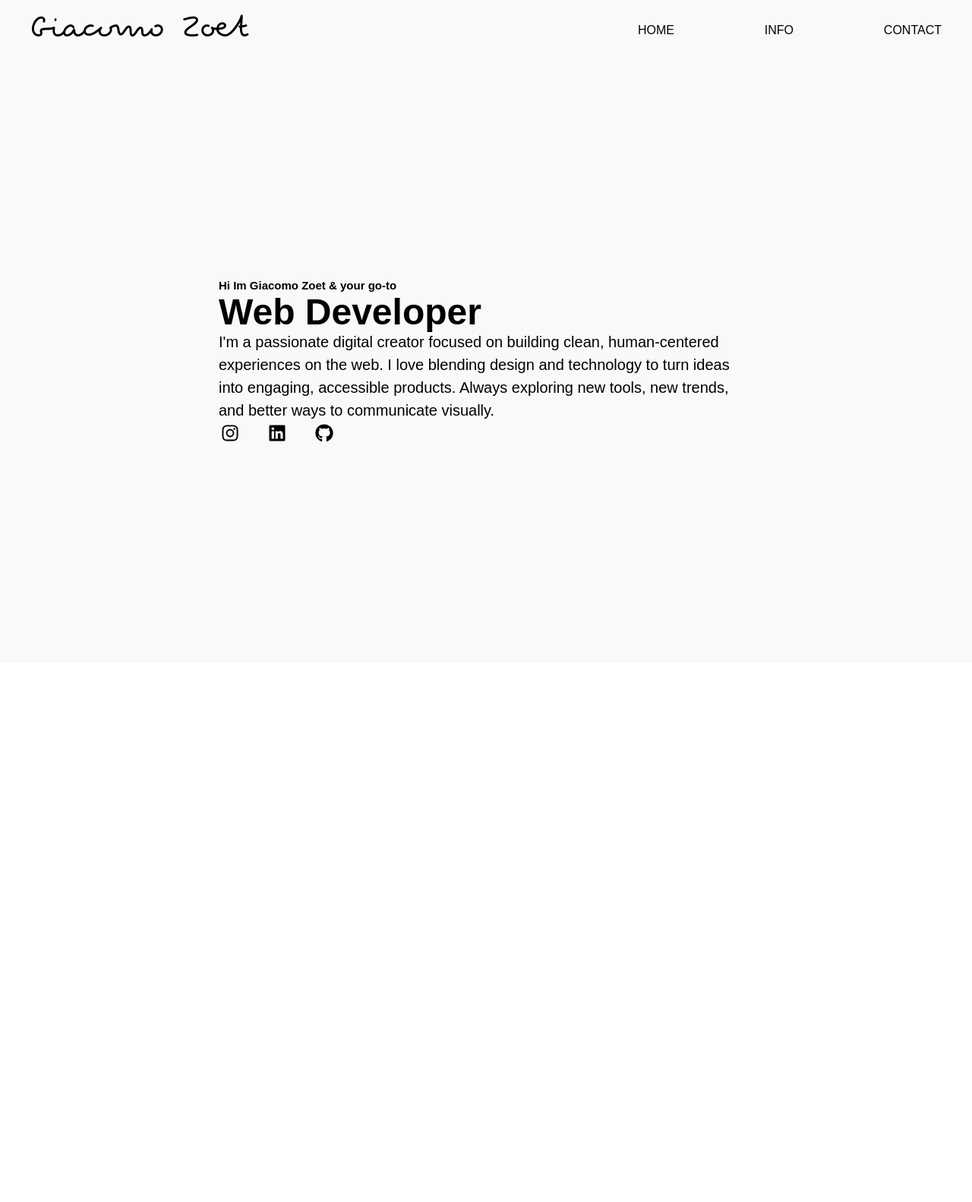
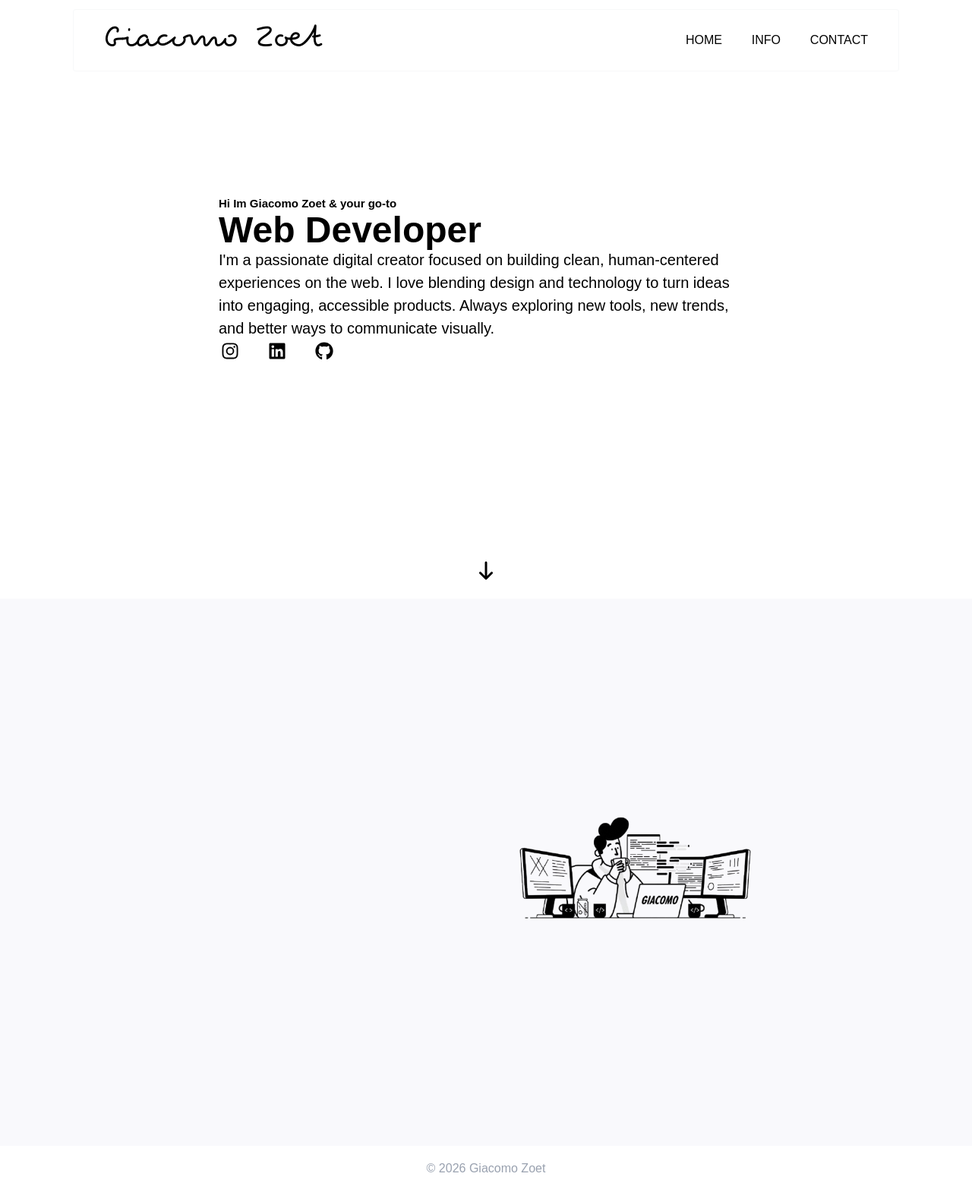
Before and after one commit to GiacomoZoet/Portfolio, a Vue app: page / in a window 1280 px wide. Shown: the top 1582 px of the page at 76% size. Built offline with nearby package versions, Linux system fonts and the light colour scheme; a web font is replaced by a local one.

Commit message:
various changes

```diff
--- a/src/App.vue
+++ b/src/App.vue
@@ -3,7 +3,11 @@ import Header from './components/HeaderMenu.vue'
 </script>
 
 <template>
-  <Header />
+  <div class="fixed top-0 left-0 w-[100%] z-50 flex justify-center pt-3 px-3">
+    <div class="w-full max-w-6xl px-8">
+      <Header  />
+    </div>
+  </div>
   <router-view />
 </template>
 
@@ -23,8 +27,14 @@ import Header from './components/HeaderMenu.vue'
   --font-sans: "Nunito", sans-serif;
 }
 
+@layer base {
+  html {
+    scroll-behavior: smooth;
+  }
+}
+
 @utility content-height {
-  height: calc(100vh - 8px);
+  height: calc(100vh - 64px);
 }
 
 .fade-enter-active,
--- a/src/components/HeaderMenu.vue
+++ b/src/components/HeaderMenu.vue
@@ -1,19 +1,14 @@
 <script setup>
-import { useRouter } from 'vue-router';
-const router = useRouter();
 
-const navigateTo = (routeName) => {
-  router.push({name: routeName});
-}
 </script>
 
 <template>
-  <header class="sticky top-0 flex items-center h-[64px] justify-between p-10 bg-[#F9F9FC]">
+  <header class="sticky top-0 flex items-center h-[64px] bg-[#ffffff]/90 w-full backdrop-blur-[1px] justify-between p-10 border border-gray-500/5 rounded-sm ">
       <div class="flex items-center">
-        <router-link to="home" class="font-header text-5xl">Giacomo Zoet</router-link>
+        <router-link to="/" class="font-header text-5xl">Giacomo Zoet</router-link>
       </div>
       <nav >
-        <ul class="flex items-center w-100 justify-between">
+        <ul class="flex items-center w-60 justify-between">
           <li><router-link to="/">HOME</router-link></li>
           <li><router-link to="/info">INFO</router-link></li>
           <li><router-link to="/contact">CONTACT</router-link></li>
--- a/src/views/HomeView.vue
+++ b/src/views/HomeView.vue
@@ -11,7 +11,7 @@ onMounted(() => {
 </script>
 
 <template>
-  <div class="w-screen content-height flex items-center justify-center overflow-hidden bg-[#F9F9FC]">
+  <div class="w-screen content-height flex items-center justify-center flex-col overflow-hidden bg-white relative">
     <div class="flex flex-col justify-center max-w-3xl px-8 text-left">
       <p
         class="text-[15px] font-bold transition-all duration-700 ease-out"
@@ -54,5 +54,21 @@ onMounted(() => {
       </div>
     </div>
   </div>
-  <div class="flex content-height"></div>
+  <div class="flex items-center justify-center bg-white pb-5 font-bold text-2xl">
+    <a href="#downpart" class="scroll-smooth"><font-awesome-icon icon="fa-solid fa-arrow-down"></font-awesome-icon></a>
+  </div>
+  <div id="downpart" class="flex h-180 bg-[#F9F9FC] w-screen items-center justify-center">
+    <div class="rounded  flex justify-center items-center w-4/5 h-4/5 ">
+      <div class="">
+        <h1 class="font-bold text-4xl text-center"><br></br></h1>
+        <p class="text-[20px] font-light text-left w-100"><br>
+        </p>
+      </div>
+      <img src="../assets/generated-image-removebg-preview.png" alt="" class="flex w-100">
+
+    </div>
+  </div>
+  <footer class="flex justify-center items-center h-15">
+    <p class="text-gray-400">© 2026 Giacomo Zoet</p>
+  </footer>
 </template>
```
Also changed, not shown: src/assets/generated-image-removebg-preview.png (added).
